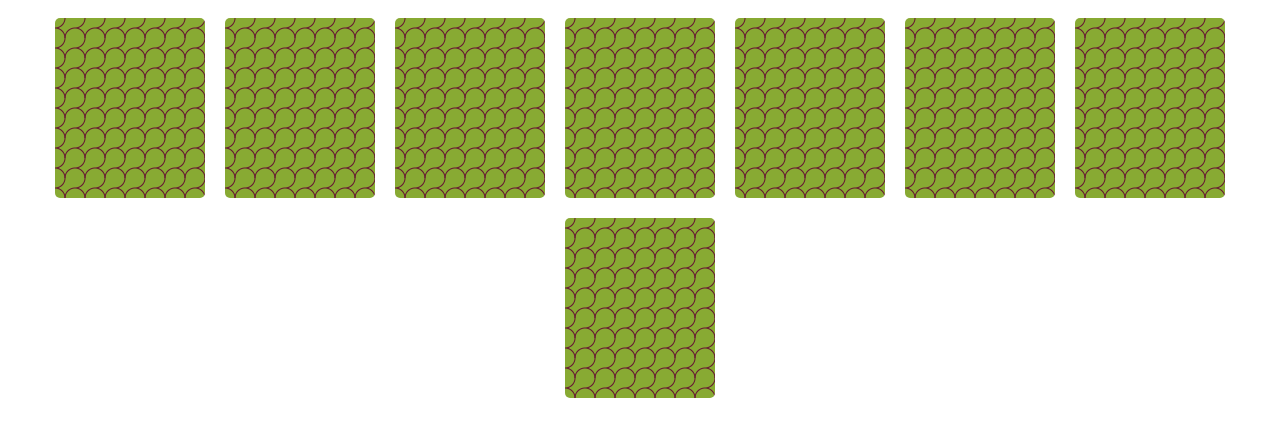
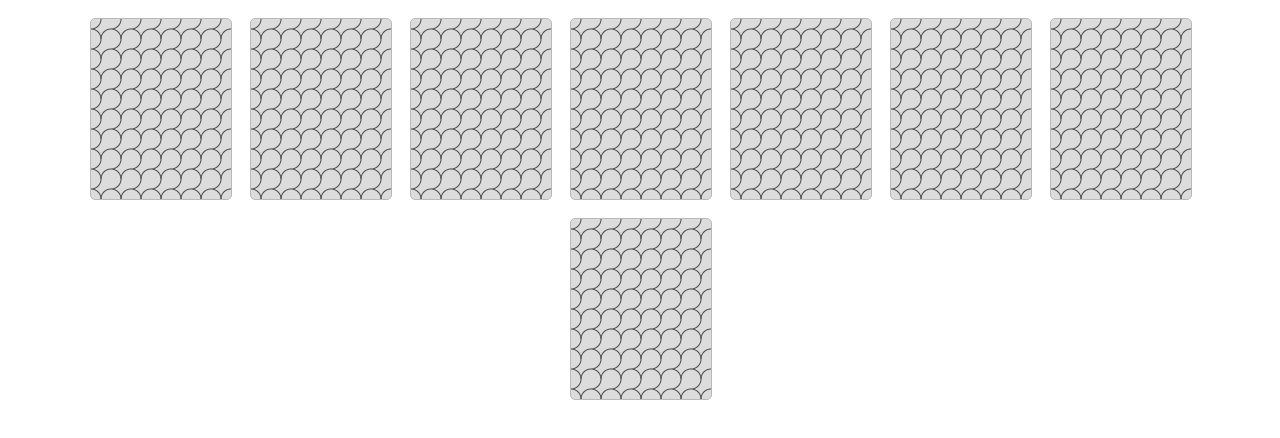
Before and after one commit to rrrds/memory-pair-game, a plain HTML site: page index.html in a window 1280 px wide. Drawn offline with Linux system fonts and the light colour scheme.

Commit message:
Update styles

```diff
--- a/css/main.css
+++ b/css/main.css
@@ -8,7 +8,7 @@
   align-items: center;
   justify-content: center;
   display: flex;
-  width: 150px;
+  width: 140px;
   height: 180px;
   margin: 10px;
 }
@@ -24,6 +24,10 @@
 
 .flip-container.flip-container--open.flip-container--disabled {
   opacity: 0.2;
+}
+
+.flip-container--disabled .flip-container__back {
+  box-shadow: none;
 }
 
 .flip-container,
@@ -53,21 +57,22 @@
   height: 100%;
   z-index: 2;
   transform: rotateY(0deg);
+  border: 1px solid #b9b9b9;
   background: radial-gradient(
         circle at 0% 50%,
         rgba(96, 16, 48, 0) 9px,
-        #613 10px,
+        #4a4a4a 10px,
         rgba(96, 16, 48, 0) 11px
       )
       0px 10px,
-    radial-gradient(at 100% 100%, rgba(96, 16, 48, 0) 9px, #613 10px, rgba(96, 16, 48, 0) 11px),
-    #8a3;
+    radial-gradient(at 100% 100%, rgba(96, 16, 48, 0) 9px, #4a4a4a 10px, rgba(96, 16, 48, 0) 11px),
+    #dcdcdc;
   background-size: 20px 20px;
 }
 
 .flip-container__back {
   transform: rotateY(180deg);
-  border: 1px solid #ddff;
+  border: 1px solid #b9b9b9;
   border-radius: 5px;
   width: 100%;
   height: 100%;
@@ -75,4 +80,5 @@
   justify-content: center;
   align-items: center;
   background: rgba(0, 0, 0, 0.03);
+  box-shadow: 0px 0px 10px 2px rgba(0, 0, 0, 0.3);
 }
```
